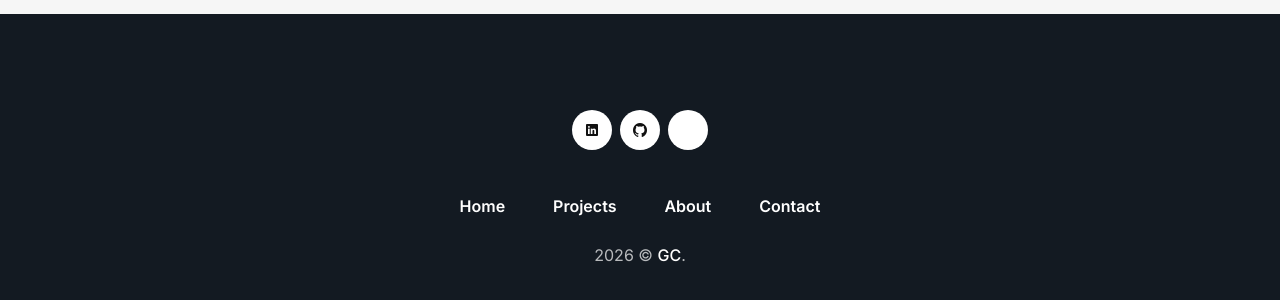
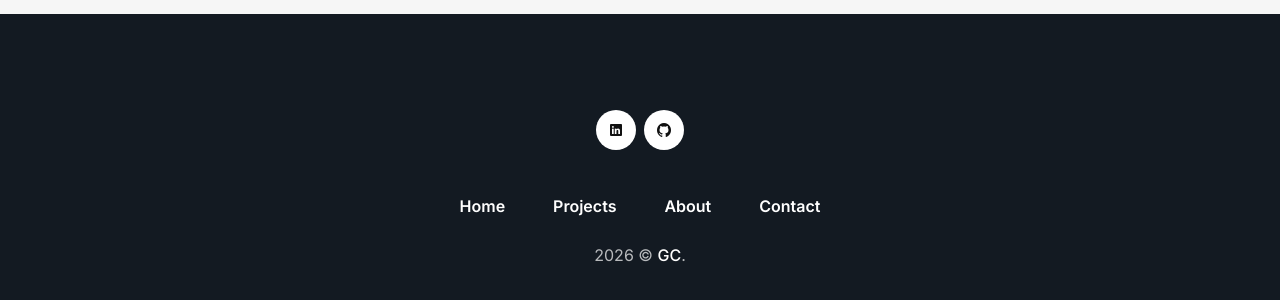
Before and after one commit to gcasarin/gcasarin.github.io, a Jekyll site: the page built from index.html, in a window 1280 px wide. Shown: the part 3960-4260 px from the top of the page. Built offline with Jekyll 4.4.1, drawn with Linux system fonts in a browser that asks for light colours.

Commit message:
Remove email contact from settings.yml
Removed email contact from settings.

```diff
--- a/_data/settings.yml
+++ b/_data/settings.yml
@@ -80,5 +80,3 @@ social_links:
     link: "https://linkedin.com/in/gabriele-casarin06"
   - icon: "github"
     link: "https://github.com/gcasarin"
-  - icon: "ios-mail"
-    link: "mailto:gabriele.casarin.2@gmail.com"
```
